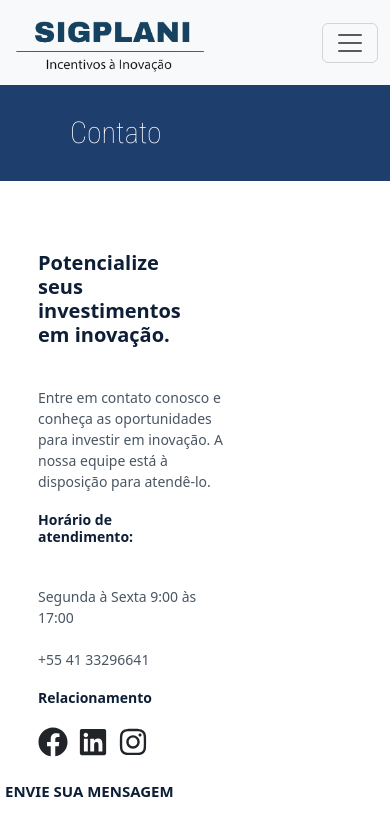
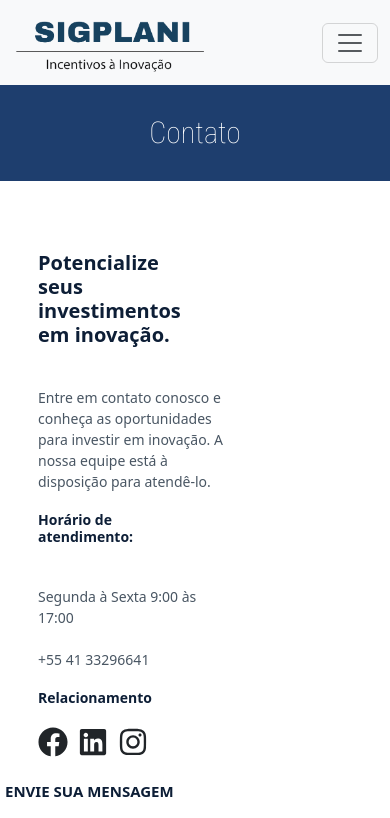
Before and after one commit to Marcos-Gabriell/Projeto-web-react, a React (Create React App) app: page /contato in a window 390 px wide. Shown: the top 818 px of the page. Built offline with nearby package versions, Linux system fonts and the light colour scheme.

Commit message:
testando correção de probelma do responsivo na pagina de contato

```diff
--- a/src/leidainformatica.css
+++ b/src/leidainformatica.css
@@ -88,7 +88,7 @@
 }
 
 .coontainerr1 h1 {
-  font-size: 22px;
+  font-size: 30px;
   font-weight: bold;
   color: #0d1e36;
   margin-bottom: 30px;
@@ -156,10 +156,10 @@
     margin-top: 30px;
   }
   .coontainerr1 h1 {
-    font-size: 15px;
+    font-size: 20px;
   }
   .infoo-imagee3 {
-    padding: 35px;
+    padding: 30px;
     width: 75%;
     height: auto;
     margin-top: 20px;
--- a/src/paginacontato.css
+++ b/src/paginacontato.css
@@ -1,6 +1,9 @@
 .tituloo-principal8 {
   padding: 20px;
   background-color: rgb(30, 62, 110);
+  display: flex;
+  justify-content: center; /* Centraliza horizontalmente */
+  align-items: center; /* Centraliza verticalmente */
 }
 
 .tituloo-principal8 h1 {
@@ -12,6 +15,7 @@
   display: flex;
   flex-wrap: wrap;
   justify-content: center; /* Centraliza horizontalmente */
+  align-items: center; /* Centraliza verticalmente */
   background-color: #fff;
   width: 100vw;
   padding: 20px;
```
